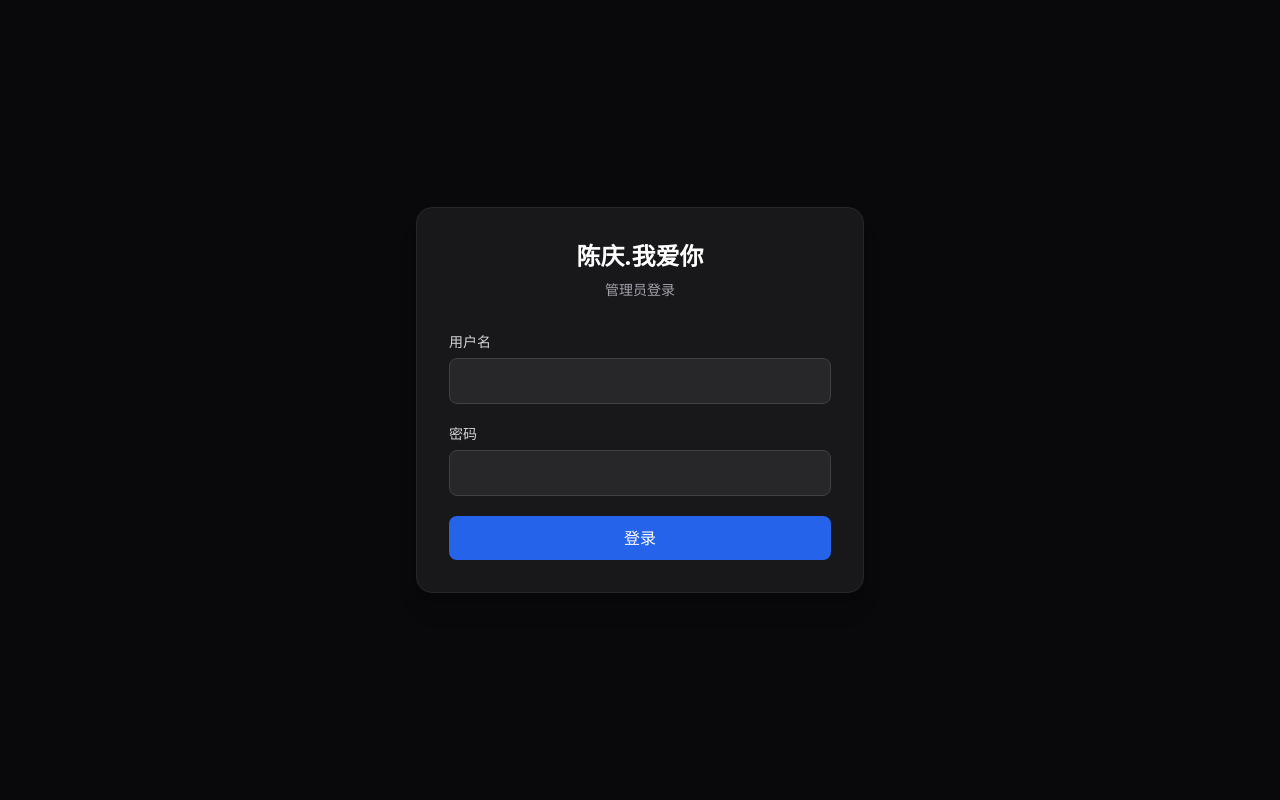
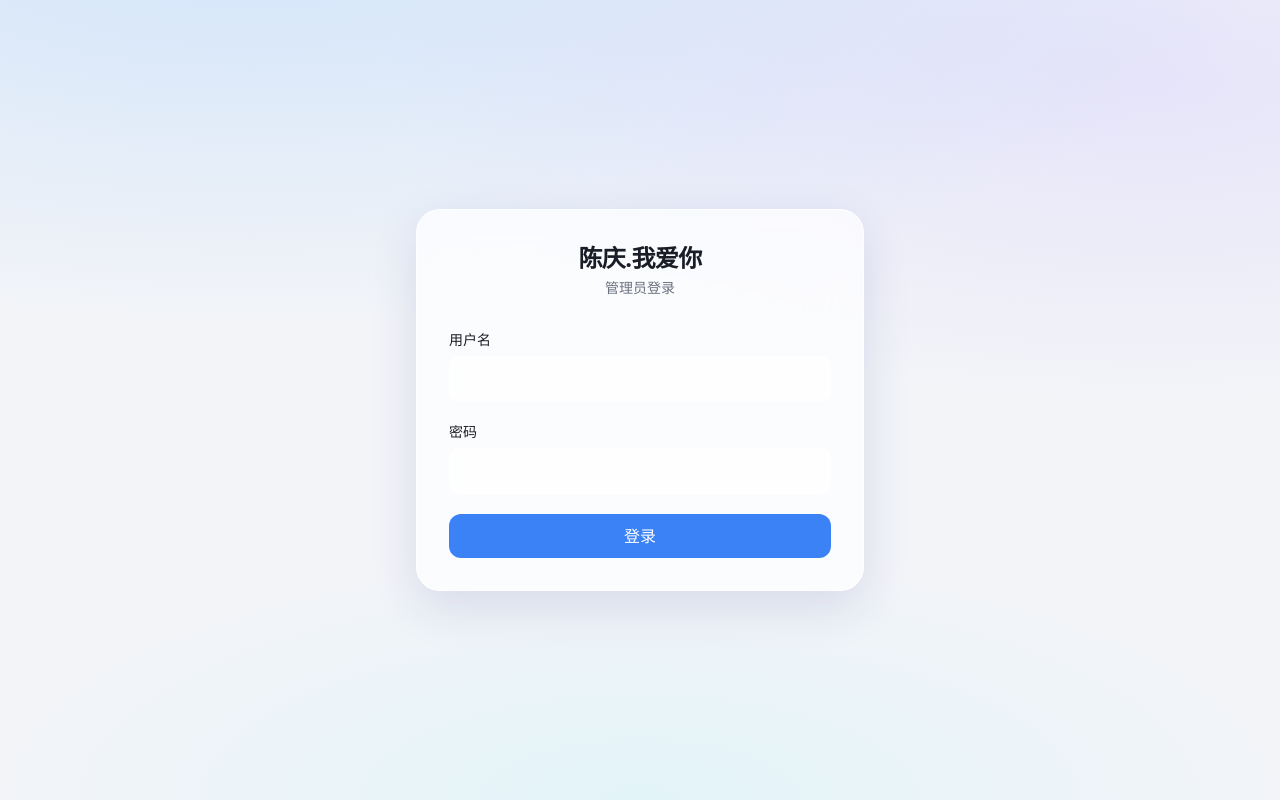
Before and after one commit to 1004cq/cos, a Next.js app: page /admin/login in a window 1280 px wide. Built offline with nearby package versions, Linux system fonts and the light colour scheme.

Commit message:
style: 登录页白色液态玻璃

```diff
--- a/app/admin/login/page.tsx
+++ b/app/admin/login/page.tsx
@@ -29,46 +29,44 @@ export default function LoginPage() {
       return;
     }
 
-    router.push('/admin/upload');
+    router.push('/');
     router.refresh();
   }
 
   return (
-    <div className="min-h-screen flex items-center justify-center bg-zinc-950 text-white">
-      <div className="w-full max-w-md p-8 rounded-2xl bg-zinc-900 border border-zinc-800 shadow-xl">
-        <h1 className="text-2xl font-bold mb-2 text-center">陈庆.我爱你</h1>
-        <p className="text-zinc-400 text-center mb-8 text-sm">管理员登录</p>
+    <div className="min-h-screen flex items-center justify-center p-4">
+      <div className="w-full max-w-md p-8 rounded-3xl glass-strong">
+        <h1 className="text-2xl font-semibold mb-1 text-center tracking-tight">陈庆.我爱你</h1>
+        <p className="text-center mb-8 text-sm" style={{ color: 'var(--text-muted)' }}>
+          管理员登录
+        </p>
 
         <form onSubmit={handleSubmit} className="space-y-5">
           <div>
-            <label className="block text-sm mb-1.5 text-zinc-300">用户名</label>
+            <label className="block text-sm mb-1.5 font-medium">用户名</label>
             <input
               type="text"
               value={username}
               onChange={(e) => setUsername(e.target.value)}
-              className="w-full px-4 py-2.5 rounded-lg bg-zinc-800 border border-zinc-700 focus:outline-none focus:ring-2 focus:ring-blue-500"
+              className="input-glass"
               required
             />
           </div>
 
           <div>
-            <label className="block text-sm mb-1.5 text-zinc-300">密码</label>
+            <label className="block text-sm mb-1.5 font-medium">密码</label>
             <input
               type="password"
               value={password}
               onChange={(e) => setPassword(e.target.value)}
-              className="w-full px-4 py-2.5 rounded-lg bg-zinc-800 border border-zinc-700 focus:outline-none focus:ring-2 focus:ring-blue-500"
+              className="input-glass"
               required
             />
           </div>
 
-          {error && <p className="text-red-400 text-sm">{error}</p>}
+          {error && <p className="text-sm text-red-500">{error}</p>}
 
-          <button
-            type="submit"
-            disabled={loading}
-            className="w-full py-2.5 rounded-lg bg-blue-600 hover:bg-blue-500 disabled:opacity-50 transition font-medium"
-          >
+          <button type="submit" disabled={loading} className="btn-primary w-full disabled:opacity-50">
             {loading ? '登录中...' : '登录'}
           </button>
         </form>
```
